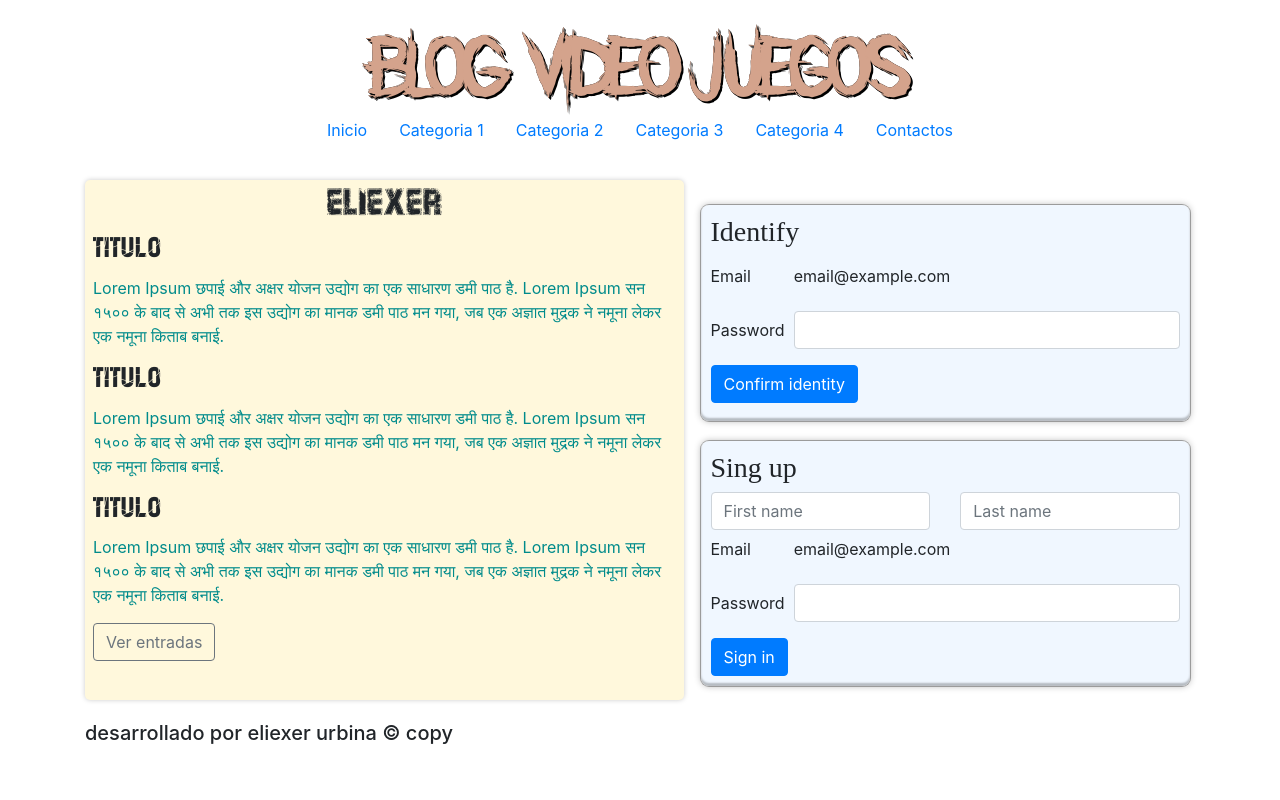
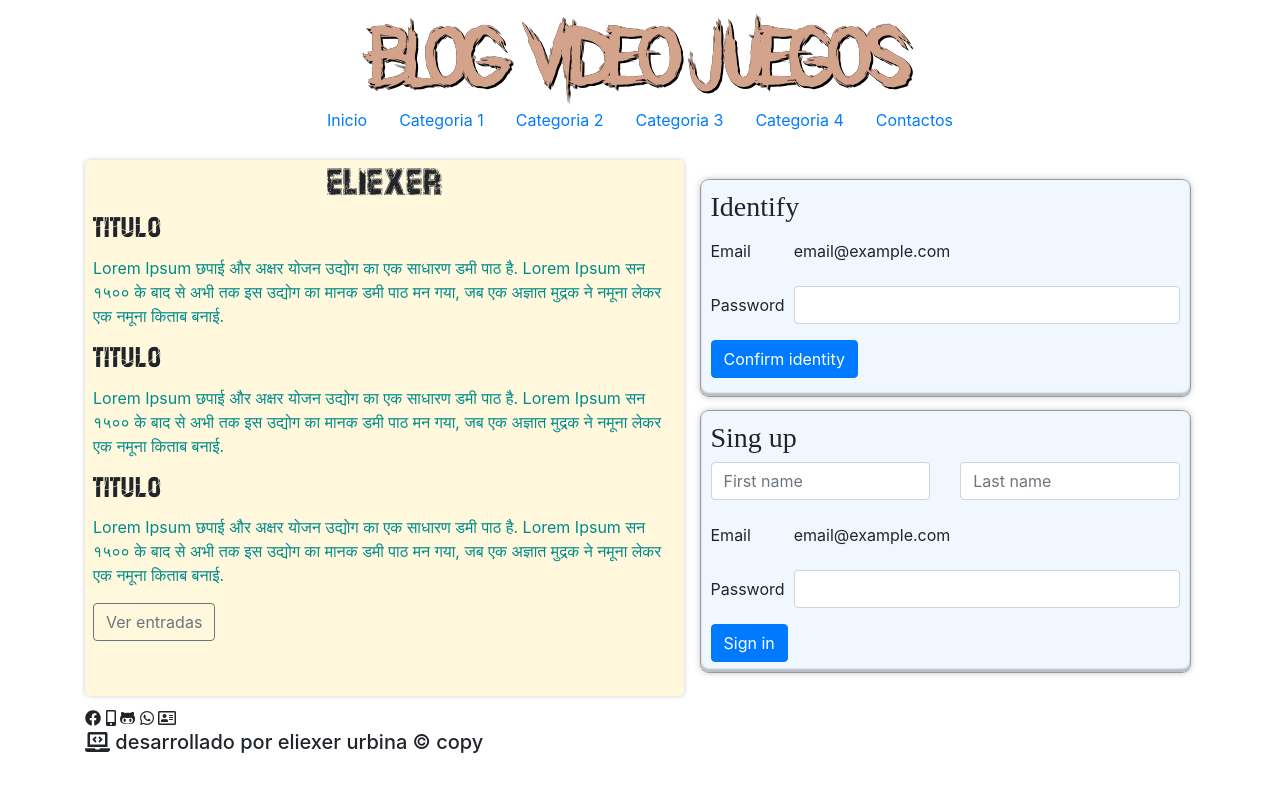
Before and after one commit to davidugarcia/inputmovies, a PHP site: page /inicio.php in a window 1280 px wide. Run offline with PHP 8.4, Linux system fonts and the light colour scheme; some libraries are stand-ins or nearby versions.

Commit message:
inicio colocando includes

```diff
--- /dev/null
+++ b/include/conexion.php
@@ -0,0 +1,15 @@
+<?php
+
+$host="127.0.0.1";
+$port=3306;
+$socket="";
+$user="root";
+$password="";
+$dbname="inicio";
+
+$con = new mysqli($host, $user, $password, $dbname, $port, $socket)
+	or die ('Could not connect to the database server' . mysqli_connect_error());
+
+
+
+?>
--- /dev/null
+++ b/include/encabezado.php
@@ -0,0 +1,51 @@
+<?php
+require_once 'conexion.php';
+?>
+
+<!DOCTYPE html>
+<html lang="en">
+
+<head>
+   <meta charset="UTF-8">
+   <meta name="viewport" content="width=device-width, initial-scale=1.0">
+   <title>Document</title>
+</head>
+
+<body>
+
+   <!--header pagina-->
+   <header id="cabecera" class="text-center">
+
+      <h1 id="logo">
+         <a href="inicio.php">BLog video juegos</a>
+      </h1>
+
+   </header>
+
+   <!--navbar-->
+   <nav id="menu">
+      <ul class="nav justify-content-center">
+         <li class="nav-item">
+            <a class="nav-link active" href="#">Inicio</a>
+         </li>
+         <li class="nav-item">
+            <a class="nav-link" href="#">Categoria 1</a>
+         </li>
+         <li class="nav-item">
+            <a class="nav-link" href="#">Categoria 2</a>
+         </li>
+         <li class="nav-item">
+            <a class="nav-link" href="#">Categoria 3</a>
+         </li>
+         <li class="nav-item">
+            <a class="nav-link" href="#">Categoria 4</a>
+         </li>
+         <li class="nav-item">
+            <a class="nav-link" href="#">Contactos</a>
+         </li>
+      </ul>
+   </nav>
+
+</body>
+
+</html>
--- /dev/null
+++ b/include/formul.php
@@ -0,0 +1,78 @@
+<?php
+
+require_once 'conexion.php';
+
+?>
+
+<!DOCTYPE html>
+<html lang="en">
+
+<head>
+   <meta charset="UTF-8">
+   <meta name="viewport" content="width=device-width, initial-scale=1.0">
+   <title>Document</title>
+</head>
+
+<body>
+
+   <!--form-->
+   <aside class="sidebar">
+      <!--identificar-->
+      <div id="login" class="bloque">
+         <h3>Identify</h3>
+         <form action="login.php" method="POST">
+            <div class="form-group row">
+               <label for="email" class="col-sm-2 col-form-label">Email</label>
+               <div class="col-sm-10">
+                  <input type="text" readonly class="form-control-plaintext" id="Email" name="email"
+                     value="email@example.com">
+               </div>
+            </div>
+
+            <div class="form-group row">
+               <label for="Password" class="col-sm-2 col-form-label">Password</label>
+               <div class="col-sm-10">
+                  <input type="password" name="pass" class="form-control" id="Password">
+               </div>
+            </div>
+            <button type="submit" value="enter" class="btn btn-primary mb-2">Confirm identity</button>
+         </form>
+      </div>
+
+      <!--registro-->
+      <div id="registro" class="bloque">
+         <h3>Sing up</h3>
+         <form action="registro.php" method="POST">
+
+            <div class="form-group row">
+               <div class="col">
+                  <input type="text" name="fname" class="form-control" placeholder="First name">
+               </div>
+               <div class="col">
+                  <input type="text" name="lname" class="form-control" placeholder="Last name">
+               </div>
+            </div>
+
+            <div class="form-group row">
+               <label for="staticEmail" class="col-sm-2 col-form-label">Email</label>
+               <div class="col-sm-10">
+                  <input type="text" readonly class="form-control-plaintext" id="staticEmail" name="email"
+                     value="email@example.com">
+               </div>
+            </div>
+            <div class="form-group row">
+               <label for="inputPassword" class="col-sm-2 col-form-label">Password</label>
+               <div class="col-sm-10">
+                  <input type="password" name="pass" class="form-control" id="inputPassword">
+               </div>
+            </div>
+
+            <button type="submit" value="enter" class="btn btn-primary">Sign in</button>
+         </form>
+      </div>
+
+   </aside>
+
+</body>
+
+</html>
--- /dev/null
+++ b/include/pie.php
@@ -0,0 +1,31 @@
+<?php
+require_once 'conexion.php';
+?>
+
+<!DOCTYPE html>
+<html lang="en">
+
+<head>
+   <meta charset="UTF-8">
+   <meta name="viewport" content="width=device-width, initial-scale=1.0">
+   <title>Document</title>
+</head>
+
+<body>
+   <footer class="pie">
+      <div class="iconos">
+         <i class="fab fa-facebook"></i>
+         <i class="fas fa-mobile-alt"></i>
+         <i class="fab fa-github-alt"></i>
+         <i class="fab fa-whatsapp"></i>
+         <i class="far fa-address-card"></i>
+      </div>
+
+      <div class="texto">
+         <h5><i class="fas fa-laptop-code"></i> <span>desarrollado por eliexer urbina &copy copy</span></h5>
+      </div>
+
+   </footer>
+</body>
+
+</html>
--- a/inicio.css
+++ b/inicio.css
@@ -46,9 +46,9 @@ h1 a:hover {
 /*contenedor*/
 
 .contenedor {
-    min-height: 520px;
-    margin: 0px auto;
-    margin-top: 30px;
+    min-height: 536px;
+    margin: 5px auto;
+    margin-top: 20px;
     margin-bottom: 10px;
 }
 
@@ -58,14 +58,14 @@ h1 a:hover {
 .sidebar {
     width: 45%;
     float: right;
-    min-height: 520px;
+    min-height: 536px;
     padding: 5px;
 }
 
 .bloque {
     display: block;
     border-radius: 8px;
-    margin: 20px auto;
+    margin: 15px auto;
     padding: 10px;
     box-shadow: 0px 0px 0px 1px rgba(0, 0, 0, 0.3), 0px 0px 7px rgba(0, 0, 0, 0.3), 0px 0px 1px #ffffff inset, 0px -3px 2px rgba(0, 0, 0, 0.25) inset;
     background-color: hsl(210, 100%, 97%);
@@ -81,7 +81,7 @@ h1 a:hover {
 .principal {
     width: 54%;
     float: left;
-    min-height: 520px;
+    min-height: 536px;
     background-color: cornsilk;
     border-radius: 5px;
     box-shadow: 0px 0px 5px #ccc;
--- a/inicio.php
+++ b/inicio.php
@@ -4,110 +4,33 @@
 <head>
    <meta charset="UTF-8">
    <meta name="viewport" content="width=device-width, initial-scale=1.0">
-   <title>Blog videos juegos</title>
+   <title>Blog</title>
+
+   <!--style-->
    <link rel="stylesheet" href="inicio.css">
+
    <!--boostrap-->
    <link rel="stylesheet" href="https://stackpath.bootstrapcdn.com/bootstrap/4.4.1/css/bootstrap.min.css"
       integrity="sha384-Vkoo8x4CGsO3+Hhxv8T/Q5PaXtkKtu6ug5TOeNV6gBiFeWPGFN9MuhOf23Q9Ifjh" crossorigin="anonymous">
+
+   <!--fontaawesome-->
+   <script defer src="https://use.fontawesome.com/releases/v5.8.0/js/all.js"
+      integrity="sha384-ukiibbYjFS/1dhODSWD+PrZ6+CGCgf8VbyUH7bQQNUulL+2r59uGYToovytTf4Xm" crossorigin="anonymous">
+   </script>
 </head>
 
 <body>
 
    <div class="container contenedor">
 
-      <!--header pagina-->
-      <header id="cabecera" class="text-center">
-
-         <h1 id="logo">
-            <a href="inicio.php">BLog video juegos</a>
-         </h1>
-
-      </header>
-
-      <!--navbar-->
-      <nav id="menu">
-         <ul class="nav justify-content-center">
-            <li class="nav-item">
-               <a class="nav-link active" href="#">Inicio</a>
-            </li>
-            <li class="nav-item">
-               <a class="nav-link" href="#">Categoria 1</a>
-            </li>
-            <li class="nav-item">
-               <a class="nav-link" href="#">Categoria 2</a>
-            </li>
-            <li class="nav-item">
-               <a class="nav-link" href="#">Categoria 3</a>
-            </li>
-            <li class="nav-item">
-               <a class="nav-link" href="#">Categoria 4</a>
-            </li>
-            <li class="nav-item">
-               <a class="nav-link" href="#">Contactos</a>
-            </li>
-         </ul>
-      </nav>
-
+      <!--header-->
+      <?php require_once 'include/encabezado.php'; ?>
 
       <!--sidebar-->
-      <!--form-->
+
       <div class="contenedor">
-         <aside class="sidebar">
-            <!--identificar-->
-            <div id="login" class="bloque">
-               <h3>Identify</h3>
-               <form action="login.php" method="POST">
-                  <div class="form-group row">
-                     <label for="email" class="col-sm-2 col-form-label">Email</label>
-                     <div class="col-sm-10">
-                        <input type="text" readonly class="form-control-plaintext" id="Email" name="email"
-                           value="email@example.com">
-                     </div>
-                  </div>
-
-                  <div class="form-group row">
-                     <label for="Password" class="col-sm-2 col-form-label">Password</label>
-                     <div class="col-sm-10">
-                        <input type="password" name="pass" class="form-control" id="Password">
-                     </div>
-                  </div>
-                  <button type="submit" value="enter" class="btn btn-primary mb-2">Confirm identity</button>
-               </form>
-            </div>
-
-            <!--registro-->
-            <div id="registro" class="bloque">
-               <h3>Sing up</h3>
-               <form action="registro.php" method="POST">
-
-                  <div class="row">
-                     <div class="col">
-                        <input type="text" name="fname" class="form-control" placeholder="First name">
-                     </div>
-                     <div class="col">
-                        <input type="text" name="lname" class="form-control" placeholder="Last name">
-                     </div>
-                  </div>
-
-                  <div class="form-group row">
-                     <label for="staticEmail" class="col-sm-2 col-form-label">Email</label>
-                     <div class="col-sm-10">
-                        <input type="text" readonly class="form-control-plaintext" id="staticEmail" name="email"
-                           value="email@example.com">
-                     </div>
-                  </div>
-                  <div class="form-group row">
-                     <label for="inputPassword" class="col-sm-2 col-form-label">Password</label>
-                     <div class="col-sm-10">
-                        <input type="password" name="pass" class="form-control" id="inputPassword">
-                     </div>
-                  </div>
-
-                  <button type="submit" value="enter" class="btn btn-primary">Sign in</button>
-               </form>
-            </div>
-
-         </aside>
+         <!--formulario-->
+         <?php require_once 'include/formul.php'; ?>
 
          <div class="principal">
             <h2 class="text-center">ELIEXER</h2>
@@ -142,15 +65,14 @@
                </a>
             </article>
             <div class="verentradas">
-            <button type="button" class="btn btn-outline-secondary">Ver entradas</button>
+               <button type="button" class="btn btn-outline-secondary">Ver entradas</button>
             </div>
          </div>
          <div class="clear-fix"></div>
       </div>
 
-      <footer id="pie">
-         <h5>desarrollado por eliexer urbina &copy copy</h5>
-      </footer>
+      <!--footer-->
+      <?php require_once 'include/pie.php'; ?>
 
    </div>
 
```
